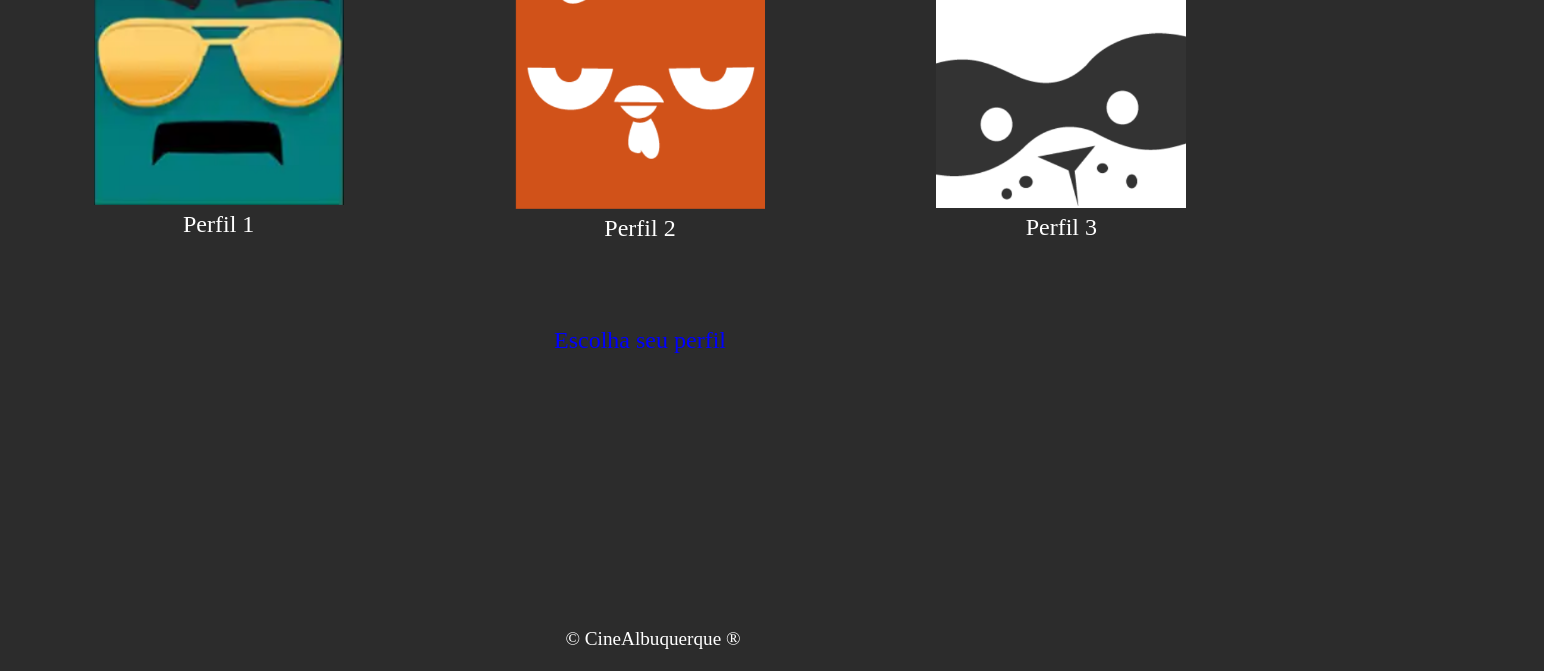
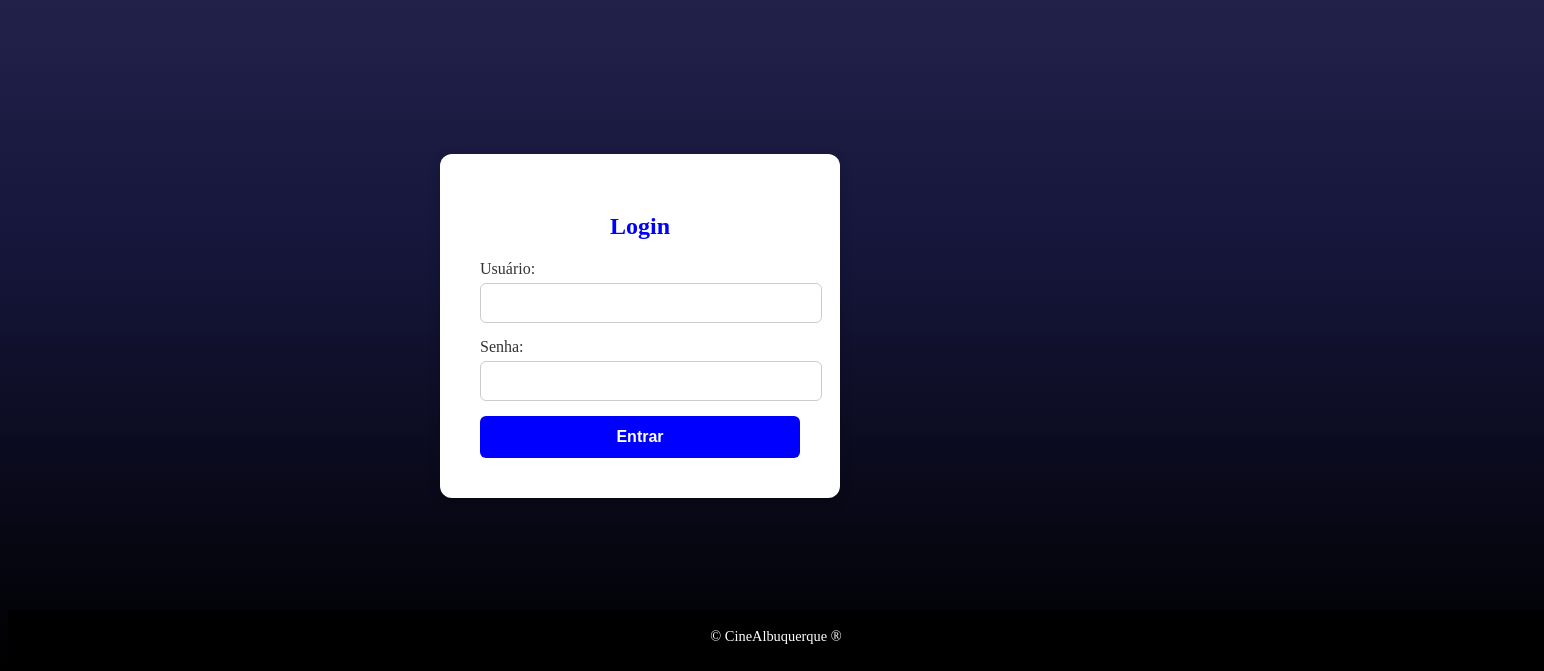
Before and after one commit to Anegue-Albq/Cinegue, a plain HTML site: page index.html in a window 1280 px wide. Shown: the part 145-816 px from the top of the page, 1544 px wide, since content can reach past the window. Drawn offline with Linux system fonts and the light colour scheme.

Commit message:
Alterando backgrounds

```diff
--- a/index.html
+++ b/index.html
@@ -1,5 +1,5 @@
 <!DOCTYPE html>
-<html lang="en">
+<html lang="pt-BR">
 
 <head>
     <meta charset="UTF-8">
@@ -11,24 +11,28 @@
 <body>
 
     <header>
-        <h1 style="color: blue;font-size: xx-large;">CineAlbuquerque</h1>
+        <h1>CineAlbuquerque</h1>
     </header>
+
     <main>
-        <div id="perfis">
-            <p><a href="site.html"><img width="250px" src="imgs/Perfil1.png"
-                        alt=""></a><br>Perfil 1</p>
-            <p><a href="site.html"><img width="250px" src="imgs/Perfil2.png"
-                        alt=""></a><br>Perfil 2</p>
-            <p><a href="site.html"><img width="250px" src="imgs/Perfil3.png"
-                        alt=""></a><br>Perfil 3</p>
+        <div class="caixa">
+            <form action="site.html" method="post">
+                <h2>Login</h2>
+
+                <label for="username">Usuário:</label>
+                <input type="text" id="username" name="username" required>
+
+                <label for="password">Senha:</label>
+                <input type="password" id="password" name="password" required>
+
+                <button type="submit">Entrar</button>
+            </form>
         </div>
-        <div style="font-size: xx-large;color: blue">
-            <br>
-            <p>Escolha seu perfil</p>
-        </div>
+    </main>
 
-    </main>
-    <footer style="color: white;">&copy; CineAlbuquerque &reg;</footer>
+    <footer>
+        &copy; CineAlbuquerque &reg;
+    </footer>
+
 </body>
-
 </html>
--- a/login.css
+++ b/login.css
@@ -1,32 +1,83 @@
-h1{
+body {
+    background: linear-gradient(to top,black,rgb(21, 21, 58),rgb(40, 40, 83));
+    display: flex;
+    flex-direction: column;
+    min-height: 100vh;
+}
+
+header {
+    text-align: center;
+    padding: 20px;
+}
+
+header h1 {
+    color: blue;
+    font-size: 3.5rem;
+}
+
+main {
+    flex: 1;
+    display: flex;
     justify-content: center;
-    display: flex;
+    align-items: center;
 }
-body{
-    background-color: rgb(44, 44, 44);
+
+.caixa {
+    background: #fff;
+    padding: 40px;
+    border-radius: 12px;
+    box-shadow: 0px 4px 12px rgba(0, 0, 0, 0.2);
+    width: 320px;
+    text-align: center;
 }
-#perfis{
+
+.caixa h2 {
+    color: blue;
+    margin-bottom: 20px;
+}
+
+.caixa label {
+    display: block;
+    font-size: 1rem;
+    text-align: left;
+    margin-bottom: 5px;
+    color: #333;
+}
+
+.caixa input {
+    width: 100%;
+    padding: 10px;
+    margin-bottom: 15px;
+    border: 1px solid #ccc;
+    border-radius: 6px;
+    font-size: 1rem;
+}
+
+.caixa button {
+    width: 100%;
+    padding: 12px;
+    background: blue;
     color: white;
-    justify-content: space-around;
-    display: flex;
-    font-size: x-large;
-    transition: 0.4s;
+    font-size: 1rem;
+    font-weight: bold;
+    border: none;
+    border-radius: 6px;
+    cursor: pointer;
+    transition: background 0.3s;
 
 }
-img:hover{
+
+.caixa button:hover {
+    background: darkblue;
     transform: scale(0.9);
+    transition: 0.3s;
 }
 
-p{
+footer {
+    width: 1500px;
     text-align: center;
-    font-size: x-large;
+    padding: 18px;
+    background: rgb(0, 0, 0);
+    color: white;
+    font-size: 0.9rem;
 }
-footer{
-    text-align: center;
-    width: 100%;
-    position: absolute;
-    padding: 5px;
-    bottom: 0;
-    font-size: larger;
-
-}
--- a/site.css
+++ b/site.css
@@ -1,9 +1,9 @@
 body{
-    background-color:rgb(42, 42, 42) ;
+    background: linear-gradient(to top,black,rgb(21, 21, 58),rgb(40, 40, 83));
 }
 table{
     border-color:  rgb(42, 42, 42);
-    background-color: rgb(42, 42, 42);
+    background: linear-gradient(to top,black,rgb(21, 21, 58),rgb(40, 40, 83));;
     color: aliceblue;
     border-color:  rgb(42, 42, 42);
 
@@ -34,7 +34,7 @@ footer{
     position: absolute;
     padding: 10px;
     bottom: -1;
-    background-color: rgb(41, 41, 41);
+    background-color: black;
     font-size: larger;
 }
 div{
```
Also changed, not shown: site.html (+1 -1 lines).
